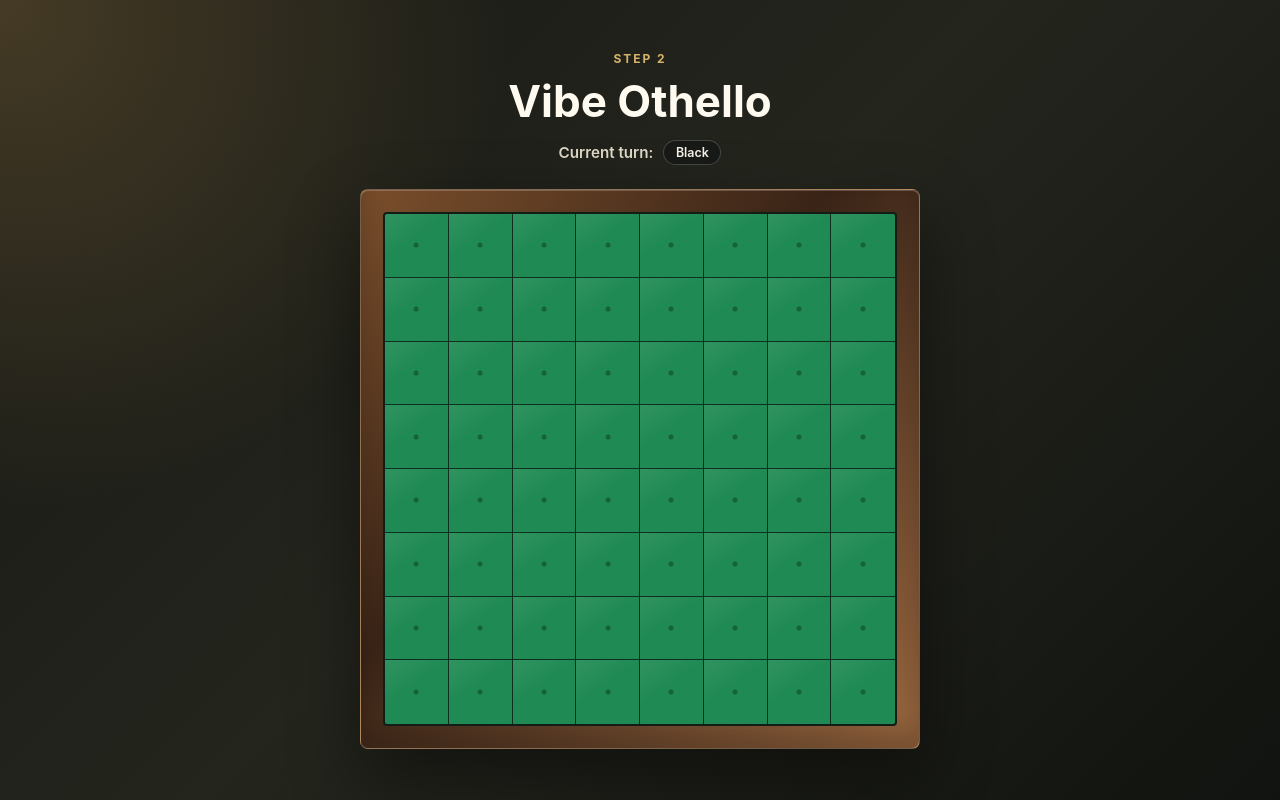
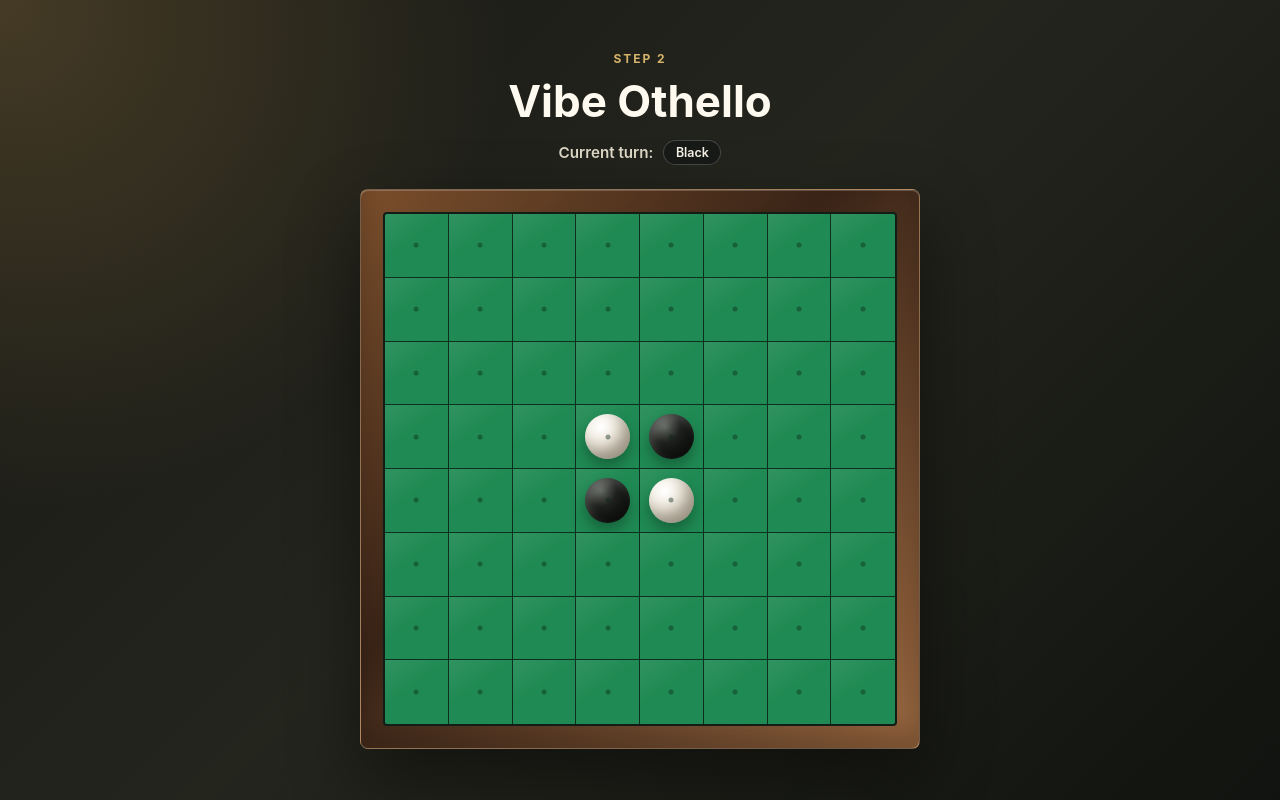
Before and after one commit to westzaki/vibe-othello, a React (Vite) app: page / in a window 1280 px wide. Built offline with nearby package versions, Linux system fonts and the light colour scheme.

Commit message:
Add initial Othello discs

```diff
--- a/src/App.tsx
+++ b/src/App.tsx
@@ -1,13 +1,13 @@
 import { useState } from "react";
 import {
-  createEmptyBoard,
+  createInitialBoard,
   getNextDisc,
   placeDisc,
   type Disc,
 } from "./game/othello";
 
 export default function App() {
-  const [board, setBoard] = useState(createEmptyBoard);
+  const [board, setBoard] = useState(createInitialBoard);
   const [currentDisc, setCurrentDisc] = useState<Disc>("black");
 
   function handleSquareClick(square: number) {
--- a/src/game/othello.ts
+++ b/src/game/othello.ts
@@ -16,6 +16,17 @@ const directions = [
 
 export function createEmptyBoard(): Board {
   return Array.from({ length: boardSize * boardSize }, () => null);
+}
+
+export function createInitialBoard(): Board {
+  const board = createEmptyBoard();
+
+  board[getIndex(3, 3)] = "white";
+  board[getIndex(3, 4)] = "black";
+  board[getIndex(4, 3)] = "black";
+  board[getIndex(4, 4)] = "white";
+
+  return board;
 }
 
 export function getNextDisc(disc: Disc): Disc {
```
